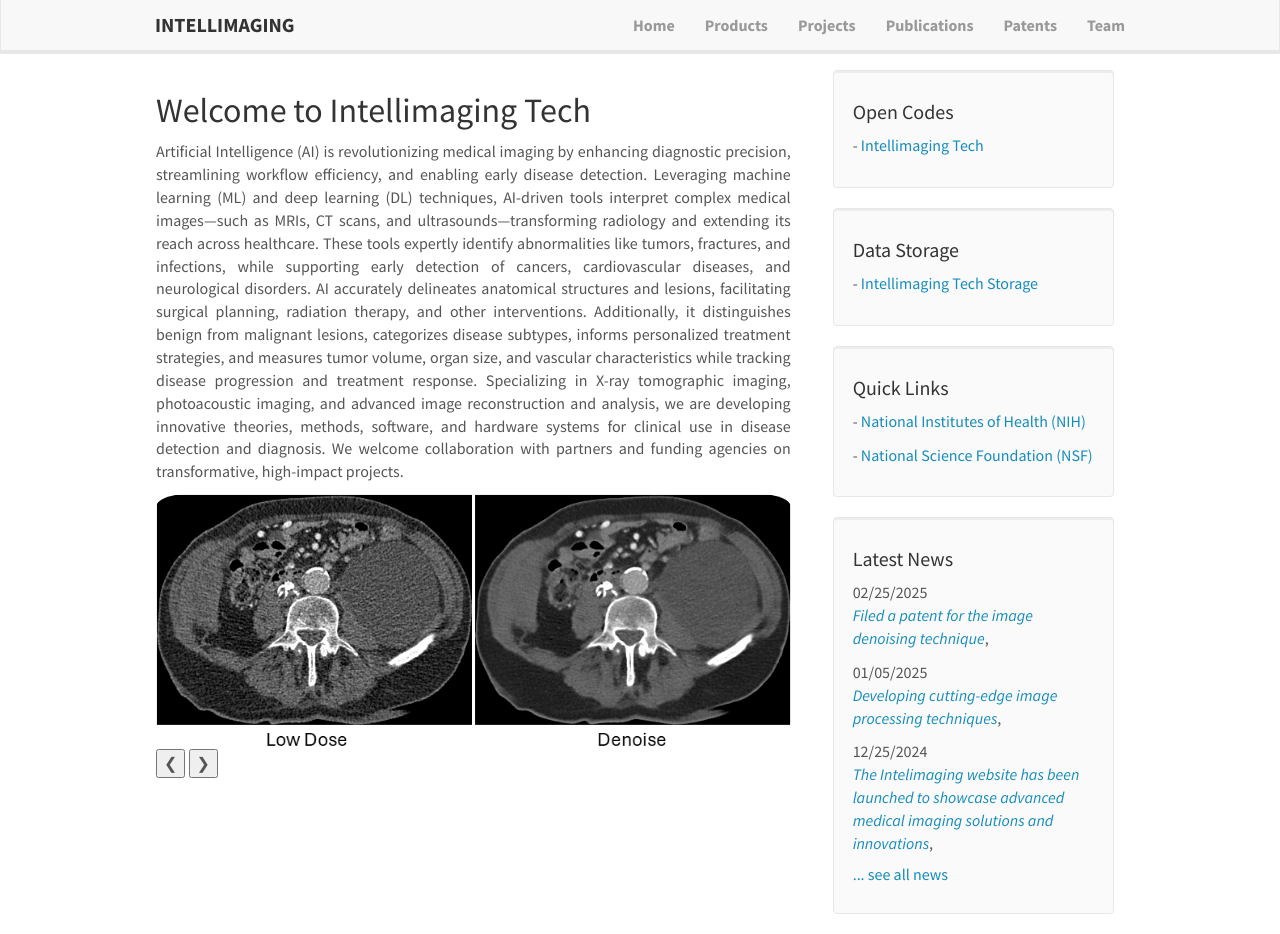
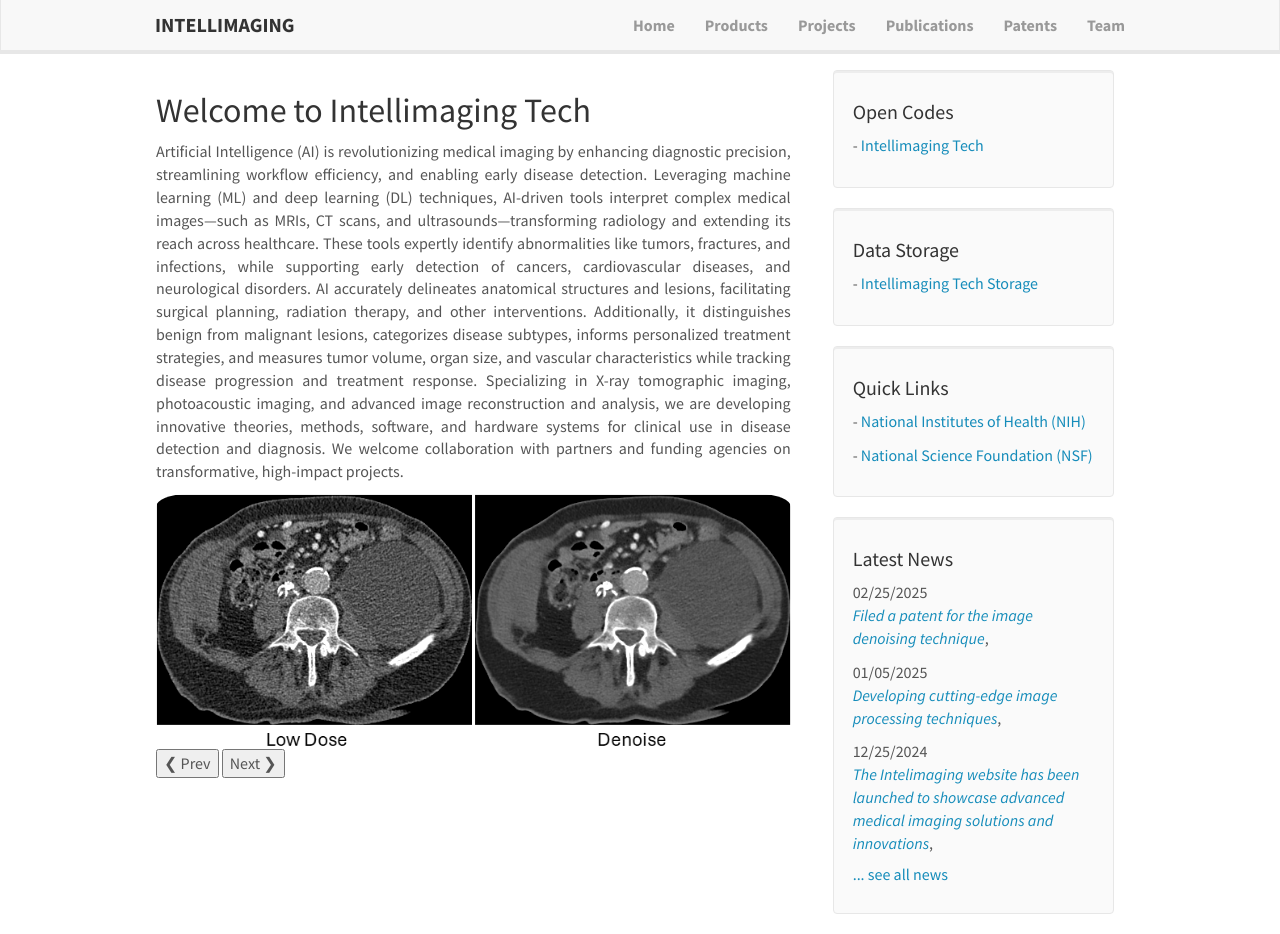
Before and after one commit to intellimaging/intellimaging.github.io, a Jekyll site: the page built from _pages/home.md, in a window 1280 px wide and 934 px high. Built offline with Jekyll 4.4.1, drawn with Linux system fonts in a browser that asks for light colours.

Commit message:
Update home.md

```diff
--- a/_pages/home.md
+++ b/_pages/home.md
@@ -16,8 +16,8 @@ permalink: /
   <img class="mySlides" src="{{ site.url }}{{ site.baseurl }}/images/Slide3.png" style="width:100%">
 
 </div>
-  <button class="w3-button w3-black w3-display-left" onclick="plusDivs(-1)">&#10094;</button>
-  <button class="w3-button w3-black w3-display-right" onclick="plusDivs(1)">&#10095;</button>
+  <button class="w3-button w3-black w3-display-left" onclick="plusDivs(-1)">❮ Prev</button>
+  <button class="w3-button w3-black w3-display-right" onclick="plusDivs(1)">Next ❯</button>
 
 <script>
 var slideIndex = 1;
```
